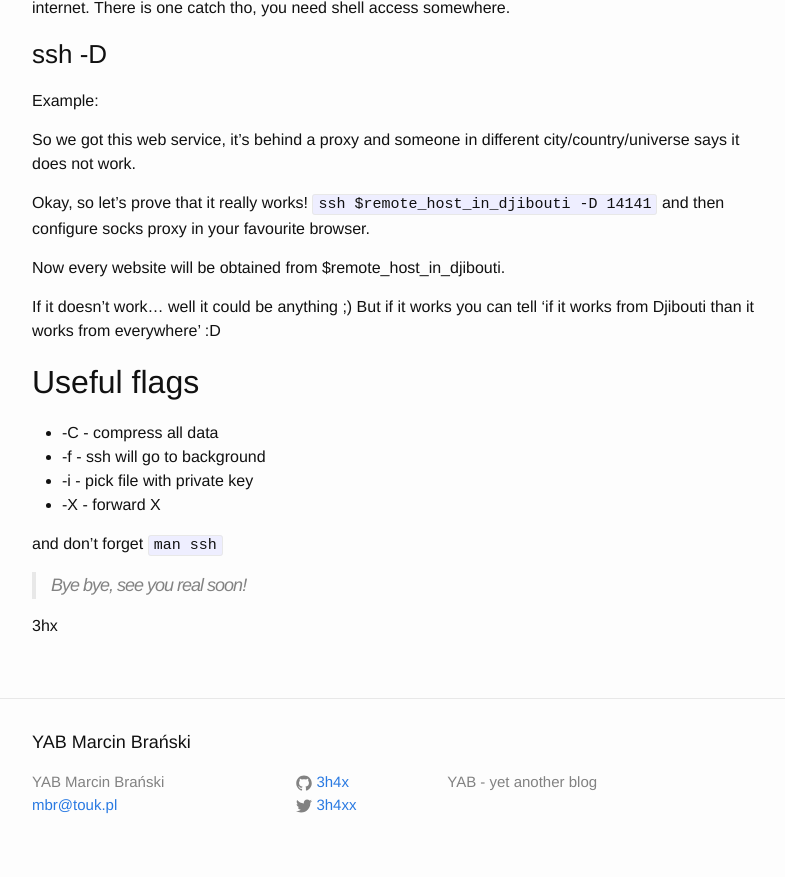
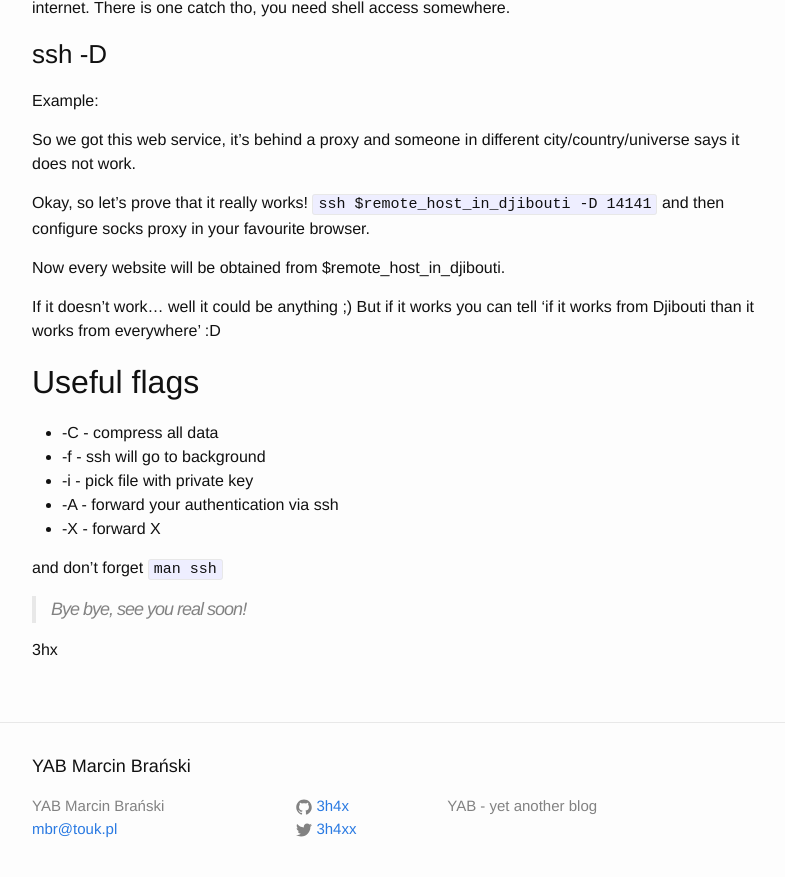
Before and after one commit to 3h4x/3h4x.github.io, a Jekyll site: the page built from _posts/2015-01-15-ssh-tunneling.markdown, in a window 1280 px wide and 900 px high, scrolled down 1446 px. Shown: the top 877 px of the window, without its empty margins (238-1023 px from the left). Built offline with Jekyll 4.4.1, drawn with Linux system fonts in a browser that asks for light colours; comment, search, counter and statistics services are not loaded.

Commit message:
Update 2015-01-15-ssh-tunneling.markdown

```diff
--- a/_posts/2015-01-15-ssh-tunneling.markdown
+++ b/_posts/2015-01-15-ssh-tunneling.markdown
@@ -82,6 +82,7 @@ But if it works you can tell 'if it works from Djibouti than it works from every
 * -C - compress all data
 * -f - ssh will go to background
 * -i - pick file with private key
+* -A - forward your authentication via ssh
 * -X - forward X
 
 and don't forget `man ssh`
```
